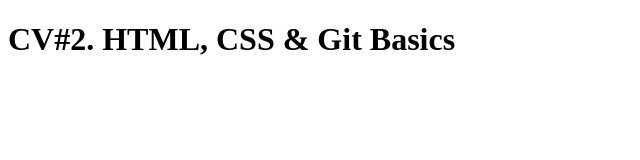
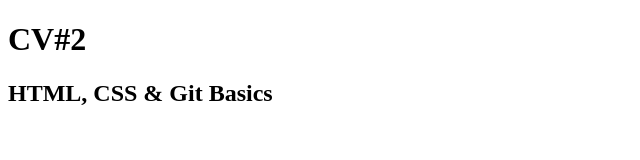
Before and after one commit to masterjack12/rsschool-cv, a plain HTML site: page index.html in a window 1280 px wide. Shown: the whole page, without its empty margins (0-640 px from the left). Drawn offline with Linux system fonts and the light colour scheme.

Commit message:
feat: add h2 in index.html

```diff
--- a/index.html
+++ b/index.html
@@ -7,6 +7,7 @@
     <title>Document</title>
 </head>
 <body>
-    <h1>CV#2. HTML, CSS & Git Basics</h1>
+    <h1>CV#2</h1>
+    <h2>HTML, CSS & Git Basics</h2>
 </body>
 </html>
```
Also changed, not shown: 1 other file.
